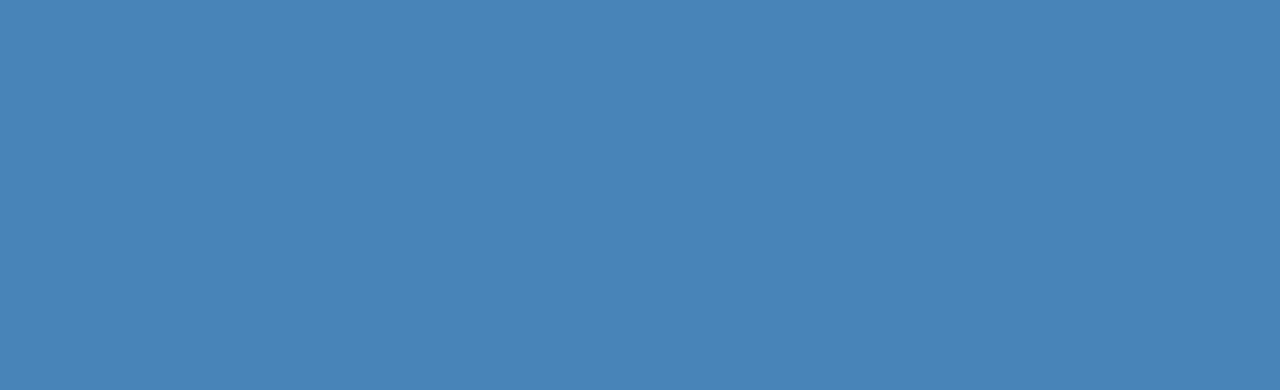
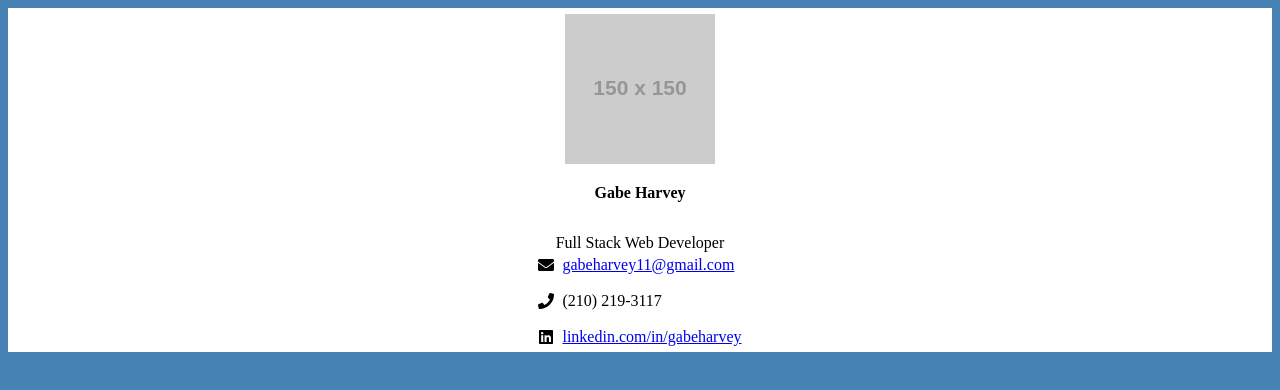
Before and after one commit to gabeharvey/Digital-Card-React, a React (Vite) app: page / in a window 1280 px wide. Shown: the top 390 px of the page. Built offline with nearby package versions, Linux system fonts and the light colour scheme.

Commit message:
Added chakra dependencies and basic framework for business card in MainContent.jsx

```diff
--- a/src/components/MainContent.jsx
+++ b/src/components/MainContent.jsx
@@ -1,9 +1,30 @@
-function MainContent () {
-    return (
-        <div>
+import { Box, Flex, Image, Text, VStack, HStack, Icon, Link } from '@chakra-ui/react';
+import { FaEnvelope, FaPhone, FaLinkedin } from 'react-icons/fa';
 
-        </div>
-    )
-}
+const MainContent = () => {
+  return (
+    <Box maxW="sm" borderWidth="1px" borderRadius="lg" overflow="hidden" boxShadow="lg" p={6} bg="white">
+      <Flex direction="column" align="center">
+        <Image borderRadius="full" boxSize="150px" src="https://via.placeholder.com/150" alt="Profile Image" mb={4}/>
+        <Text fontSize="2xl" fontWeight="bold">Gabe Harvey</Text>
+        <Text fontSize="lg" color="gray.500" mb={4}>Full Stack Web Developer</Text>
+        <VStack align="start" spacing={2}>
+          <HStack>
+            <Icon as={FaEnvelope} />
+            <Link href="mailto:gabeharvey11@gmail.com">gabeharvey11@gmail.com</Link>
+          </HStack>
+          <HStack>
+            <Icon as={FaPhone} />
+            <Text>(210) 219-3117</Text>
+          </HStack>
+          <HStack>
+            <Icon as={FaLinkedin} />
+            <Link href="https://www.linkedin.com/in/gabe-harvey-37ab90308/" isExternal>linkedin.com/in/gabeharvey</Link>
+          </HStack>
+        </VStack>
+      </Flex>
+    </Box>
+  );
+};
 
 export default MainContent;
```
Also changed, not shown: package.json (+6 -1 lines), 1 other file (tests, documents, lock files or other folders).
